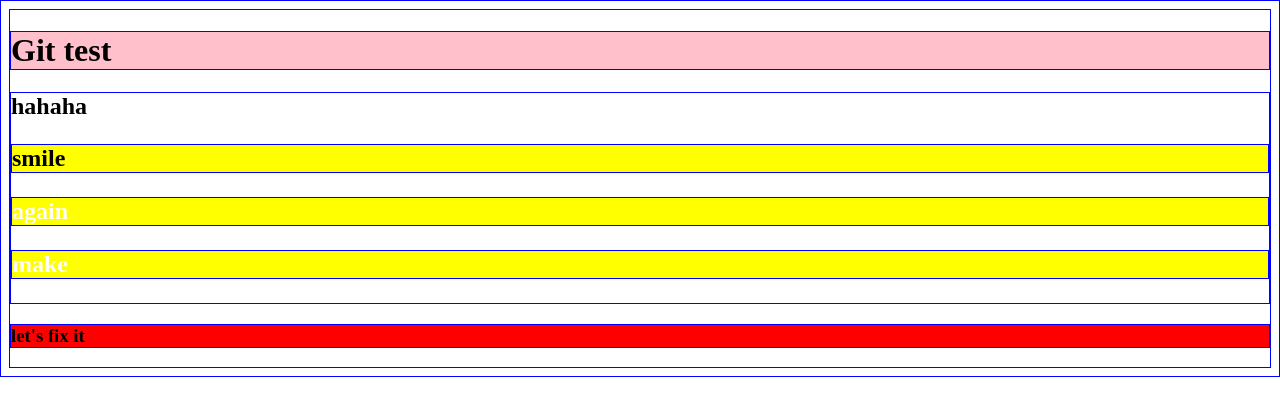
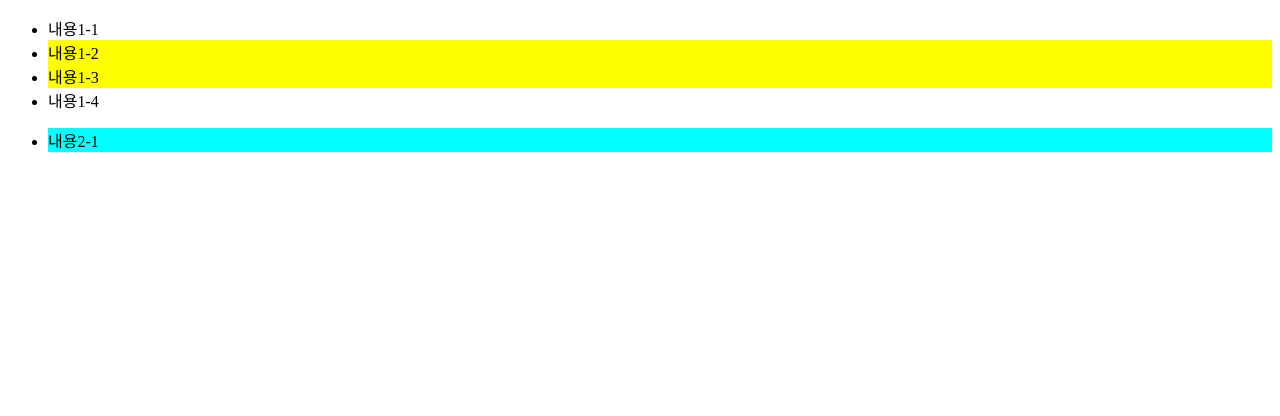
Before and after one commit to naknak0/workout, a plain HTML site: page 01/index.html in a window 1280 px wide. Drawn offline with nearby package versions, Linux system fonts and the light colour scheme.

Commit message:
놓친 jQuery..

```diff
--- a/01/index.html
+++ b/01/index.html
@@ -8,13 +8,40 @@
     <script defer src="./script.js"></script>
   </head>
   <body>
-    <h1>Git test</h1>
-    <h2 class="haha">
-      hahaha
-      <p>smile</p>
-      <p>again</p>
-      <p>make</p>
-    </h2>
-    <h3>let's fix it</h3>
-  </body>
+    <body>
+      <!--
+        <ul>
+          <li>내용1-1</li>
+          <li>내용1-2</li>
+          <li>내용1-3</li>
+        </ul>
+        <ul>
+          <li>내용2-1</li>
+          <li>내용2-2</li>
+          <li>내용2-3</li>
+        </ul>
+      -->
+      <!--
+        <ul id="menu1">
+          <li>내용1-1</li>
+          <li>내용1-2</li>
+          <li>내용1-3</li>
+          <li>내용1-4</li>
+        </ul>
+        <ul id="menu2">
+          <li>내용2-1</li>
+          <li>내용2-2</li>
+          <li>내용2-3</li>
+        </ul>
+      -->
+      <ul id="menu1">
+        <li>내용1-1</li>
+        <li>내용1-2</li>
+        <li>내용1-3</li>
+        <li>내용1-4</li>
+      </ul>
+      <ul id="menu2">
+        <li>내용2-1</li>
+      </ul>
+    </body>
 </html>
--- a/01/script.js
+++ b/01/script.js
@@ -1,10 +1,27 @@
 $(function () {
-  $("*").css("border", "1px solid #00f");
+  /*
+  $("li:first-of-type").css({
+    background: "#ff0",
+  });
+  $("li:last-of-type").css({
+    background: "#0ff",
+  });
+  */
+  /*
+  $("#menu1 li:nth-child(1)").css({
+    background: "#ff0",
+  });
+  $("#menu1 li:nth-child(2n)").css({
+    border: "2px dashed #f00",
+  });
+  $("#menu2 li:nth-last-child(2)").css({
+    background: "#0ff",
+  });
+  */
+  $("#menu1 li").slice(1, 3).css({
+    background: "#ff0",
+  });
+  $("li:only-child").css({
+    background: "#0ff",
+  });
 });
-
-$(function () {
-  $("h1").css("background", "pink");
-  $("h2 p").css("background", "yellow");
-  $("p").next().css("color", "#fff");
-  $("h2").next().css("background", "#f00");
-});
```
